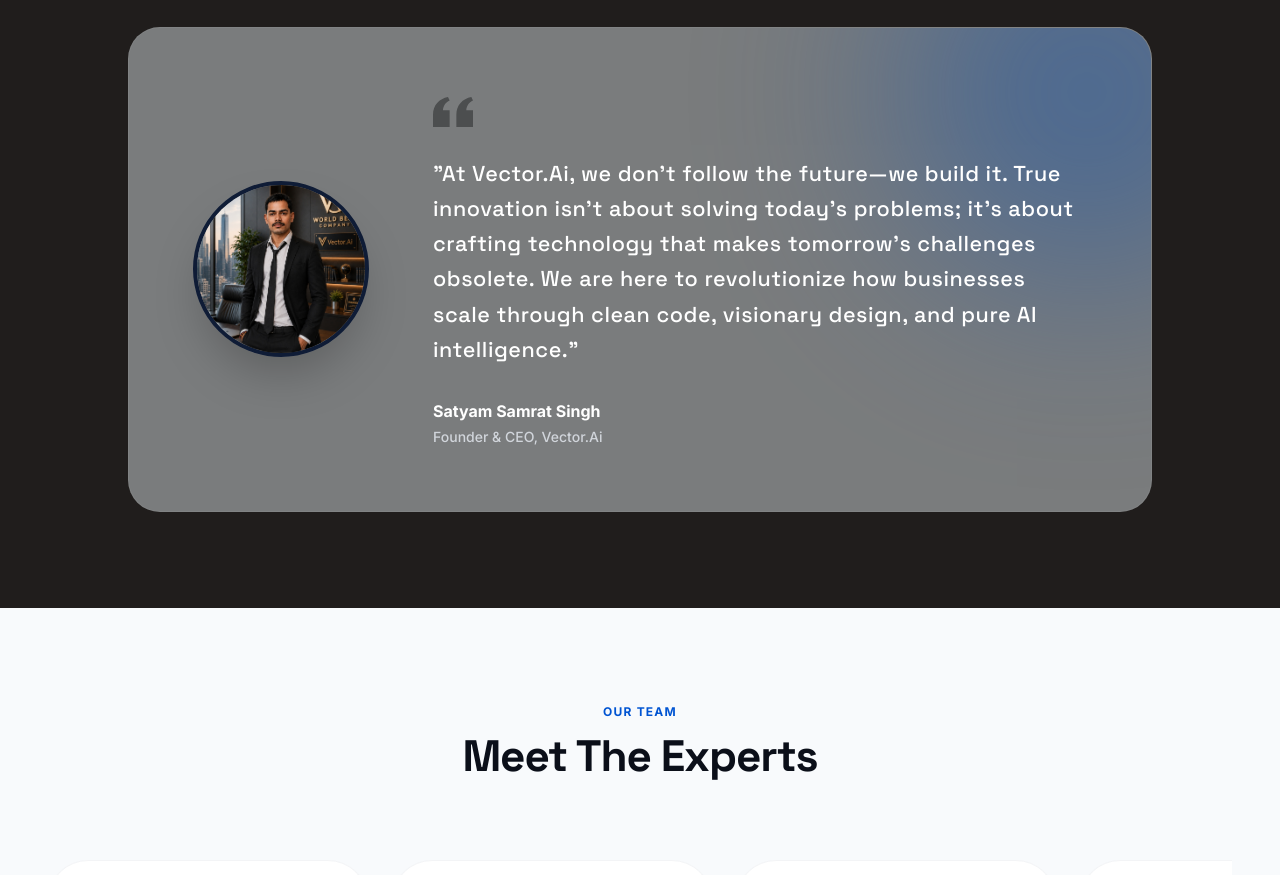
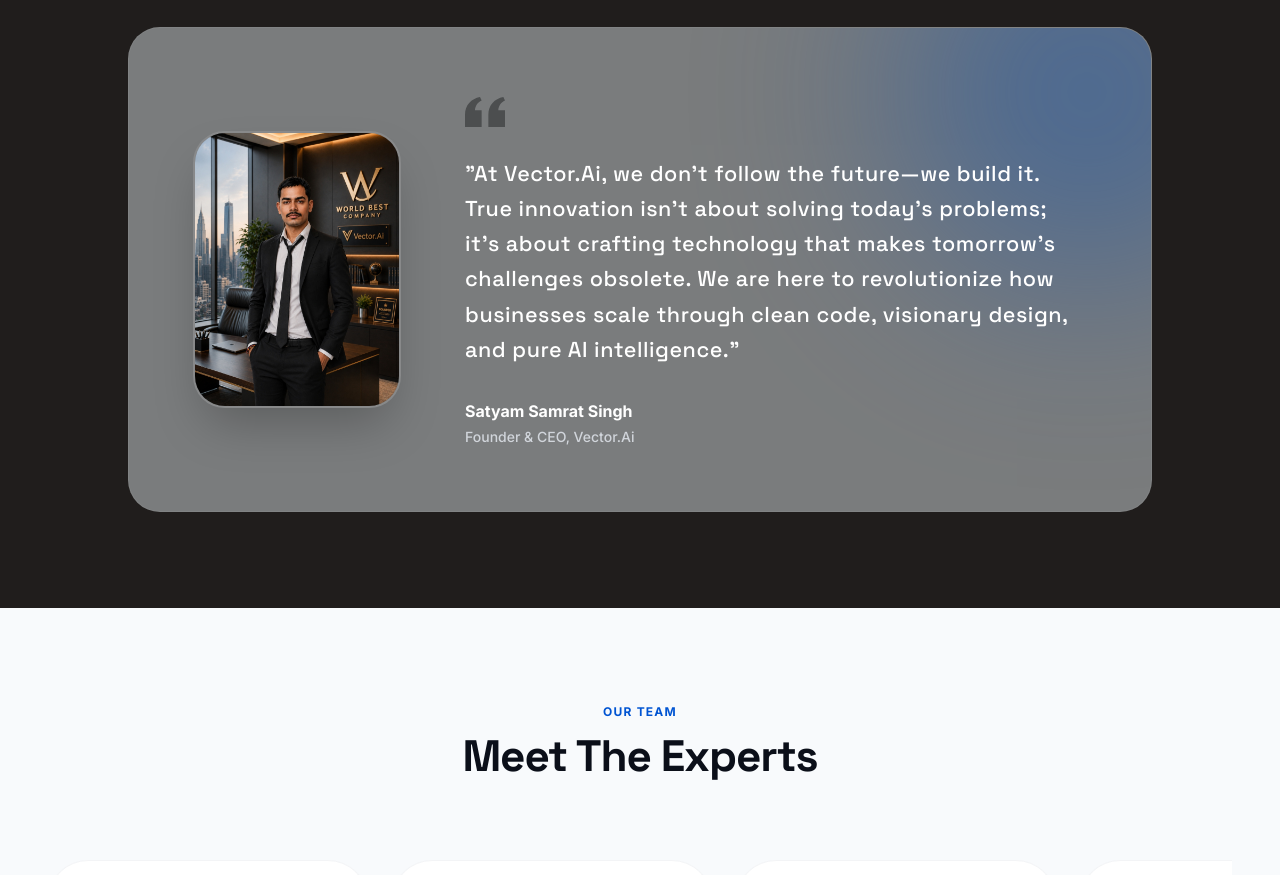
Before and after one commit to 08Satyamkumar/Vector.Ai, a React (Vite) app: page / in a window 1280 px wide. Shown: the part 3920-4795 px from the top of the page. Built offline with nearby package versions, Linux system fonts and the light colour scheme; grey boxes are pictures that could not be loaded.

Commit message:
Update homepage founder quote photo shape from circle to vertical rounded rectangle to prevent cropping

```diff
--- a/src/components/FounderQuote.jsx
+++ b/src/components/FounderQuote.jsx
@@ -20,7 +20,7 @@ const FounderQuote = () => {
 
            {/* Left: Avatar */}
           <div className="shrink-0 z-10">
-            <div className="w-36 h-36 md:w-44 md:h-44 rounded-full border-4 border-[#0F1C36] overflow-hidden shadow-2xl relative">
+            <div className="w-40 md:w-52 aspect-[3/4] rounded-[2rem] border-2 border-white/10 overflow-hidden shadow-2xl relative">
               <img
                 src="/satyam_ceo.png"
                 alt="Satyam Samrat Singh"
```
